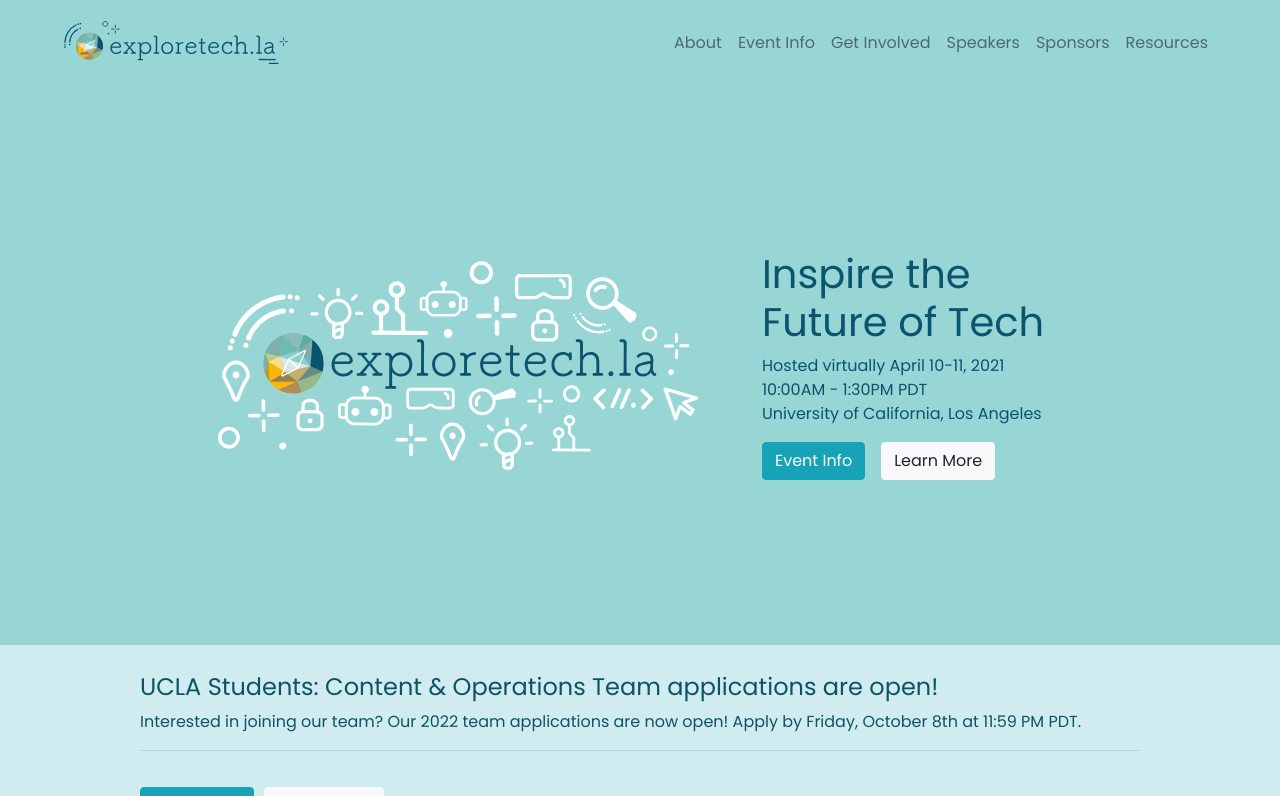
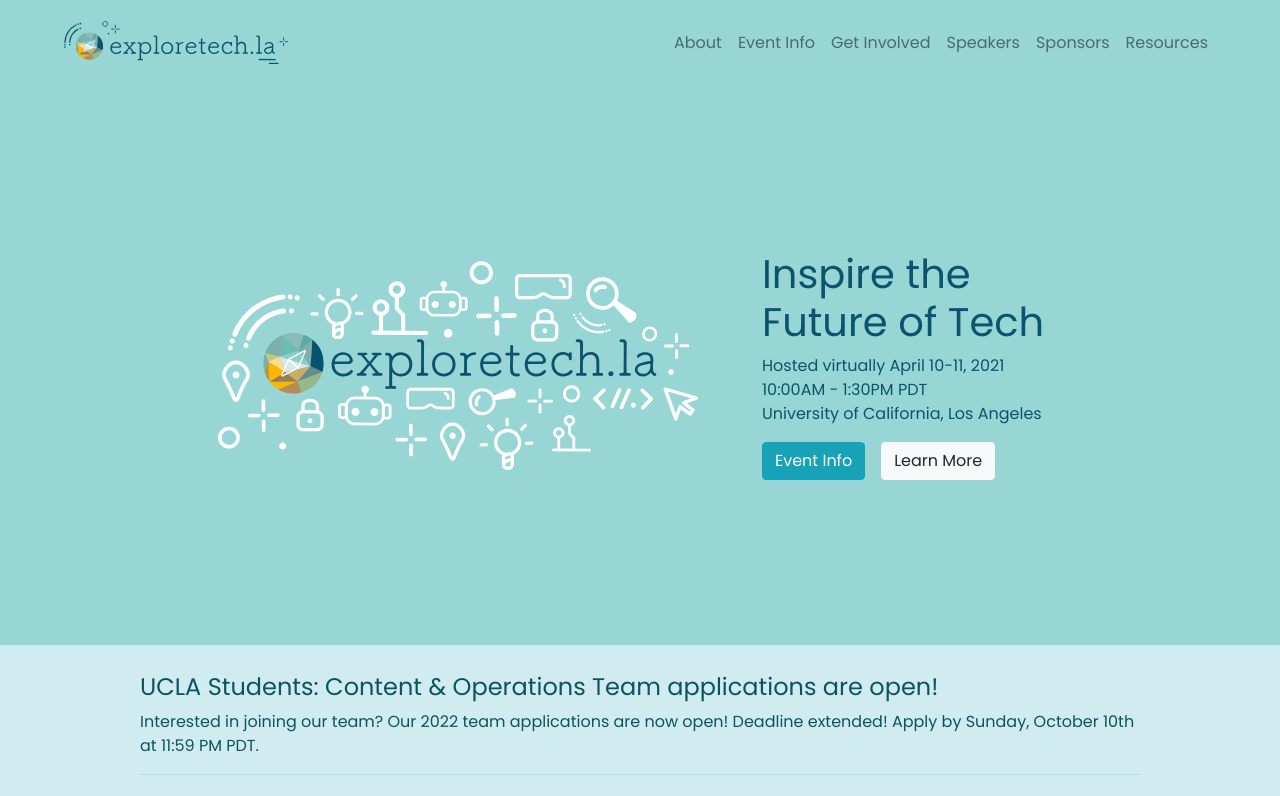
Before and after one commit to exploretech-la/website, a React (Create React App) app: page / in a window 1280 px wide. Shown: the top 796 px of the page. Built offline with nearby package versions, Linux system fonts and the light colour scheme.

Commit message:
updated extended application text

```diff
--- a/src/components/Alerts.jsx
+++ b/src/components/Alerts.jsx
@@ -24,7 +24,7 @@ export default class Alerts extends Component {
                 <Alert.Heading>UCLA Students: Content & Operations Team applications are open!</Alert.Heading>
                 <p>
                     Interested in joining our team? Our 2022 team applications are now open!
-                    Apply by Friday, October 8th at 11:59 PM PDT.
+                    Deadline extended! Apply by Sunday, October 10th at 11:59 PM PDT.
                 </p>
                 <hr />
                 <div className="buttons">
```
